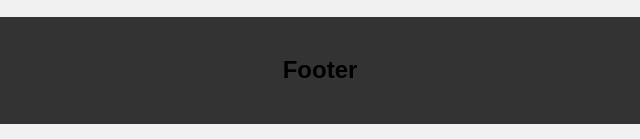
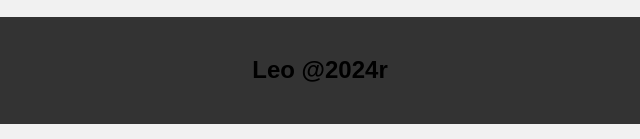
Before and after one commit to LeoChengYuan/452, a plain HTML site: page index.html in a window 1280 px wide. Shown: the part 1247-1386 px from the top of the page, 320-960 px from the left. Drawn offline with Linux system fonts and the light colour scheme.

Commit message:
Update index.html

```diff
--- a/index.html
+++ b/index.html
@@ -163,7 +163,7 @@ body {
 </div>
 
 <div class="footer">
-  <h2>Footer</h2>
+  <h2>Leo @2024r</h2>
 </div>
 
 </body>
```
